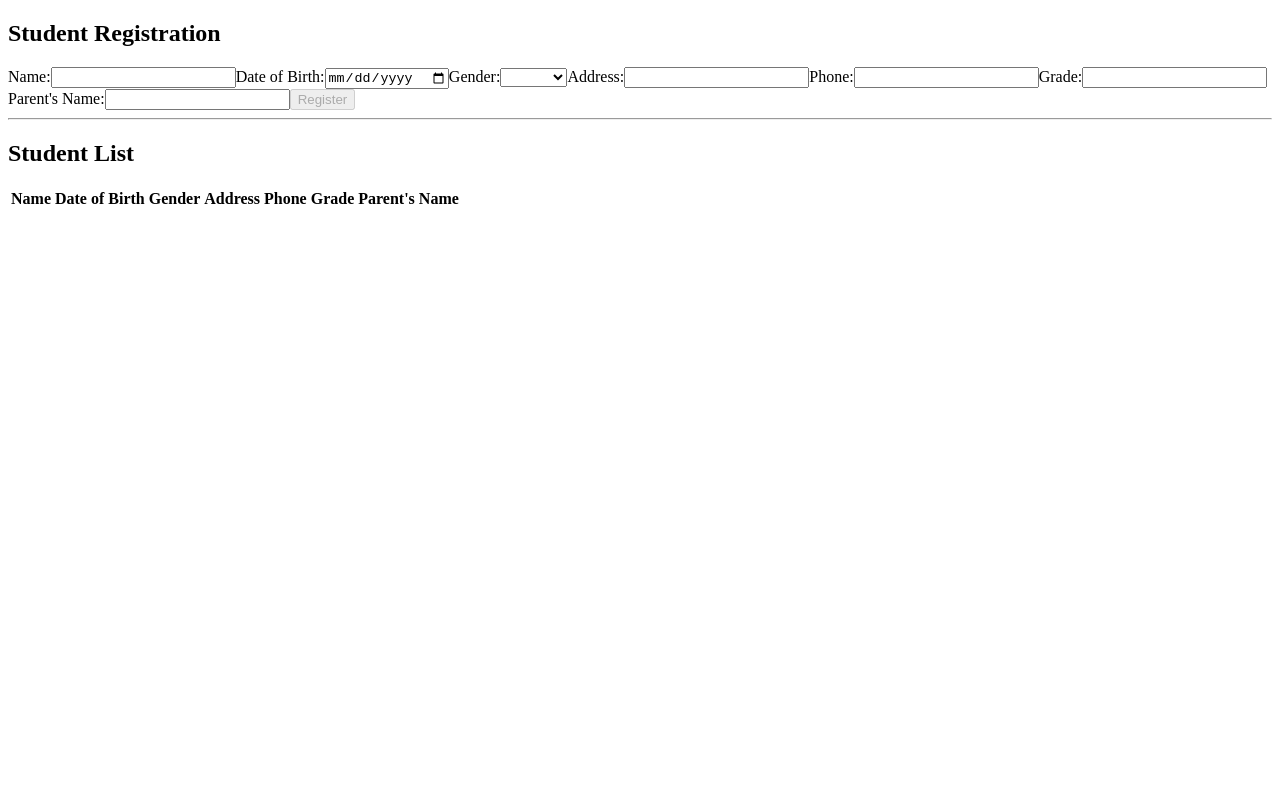
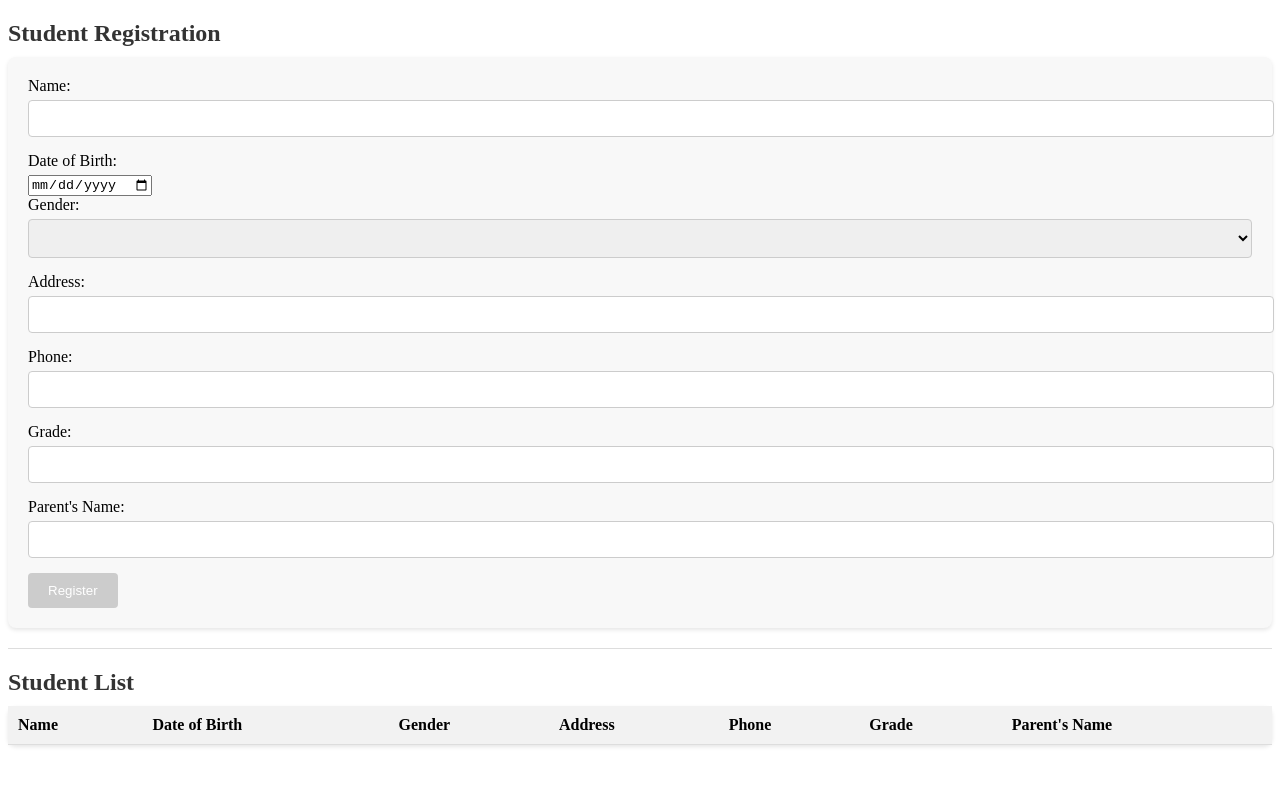
Before and after one commit to ou786/Student-Registration-app, an Angular app: page / in a window 1280 px wide. Shown: the top 786 px of the page. Built offline with nearby package versions, Linux system fonts and the light colour scheme.

Commit message:
Update app.component.css and student-registration.component.css

```diff
--- a/src/app/app.component.css
+++ b/src/app/app.component.css
@@ -0,0 +1,82 @@
+/* Styles for Student Registration form */
+form {
+  margin-bottom: 20px;
+  background-color: #f8f8f8;
+  padding: 20px;
+  border-radius: 8px;
+  box-shadow: 0 2px 4px rgba(0, 0, 0, 0.1);
+}
+
+label {
+  display: block;
+  margin-bottom: 5px;
+}
+
+input[type="text"],
+select {
+  width: 100%;
+  padding: 10px;
+  margin-bottom: 15px;
+  border: 1px solid #ccc;
+  border-radius: 4px;
+}
+
+button[type="submit"] {
+  padding: 10px 20px;
+  background-color: #4caf50;
+  color: white;
+  border: none;
+  border-radius: 4px;
+  cursor: pointer;
+  transition: background-color 0.3s ease;
+}
+
+button[type="submit"]:disabled {
+  background-color: #ccc;
+  cursor: not-allowed;
+}
+
+button[type="submit"]:hover {
+  background-color: #45a049;
+}
+
+/* Styles for Student List table */
+table {
+  width: 100%;
+  border-collapse: collapse;
+  margin-bottom: 20px;
+  background-color: #f8f8f8;
+  border-radius: 8px;
+  box-shadow: 0 2px 4px rgba(0, 0, 0, 0.1);
+}
+
+th,
+td {
+  padding: 10px;
+  text-align: left;
+  border-bottom: 1px solid #ddd;
+}
+
+th {
+  background-color: #f2f2f2;
+}
+
+tr:nth-child(even) {
+  background-color: #f9f9f9;
+}
+
+tr:hover {
+  background-color: #e5e5e5;
+}
+
+/* Additional Styles */
+h2 {
+  color: #333;
+  margin-bottom: 10px;
+}
+
+hr {
+  border: none;
+  border-top: 1px solid #ddd;
+  margin: 20px 0;
+}
--- a/src/app/student-registration/student-registration.component.css
+++ b/src/app/student-registration/student-registration.component.css
@@ -0,0 +1,82 @@
+/* Styles for Student Registration form */
+form {
+  margin-bottom: 20px;
+  background-color: #f8f8f8;
+  padding: 20px;
+  border-radius: 8px;
+  box-shadow: 0 2px 4px rgba(0, 0, 0, 0.1);
+}
+
+label {
+  display: block;
+  margin-bottom: 5px;
+}
+
+input[type="text"],
+select {
+  width: 100%;
+  padding: 10px;
+  margin-bottom: 15px;
+  border: 1px solid #ccc;
+  border-radius: 4px;
+}
+
+button[type="submit"] {
+  padding: 10px 20px;
+  background-color: #4caf50;
+  color: white;
+  border: none;
+  border-radius: 4px;
+  cursor: pointer;
+  transition: background-color 0.3s ease;
+}
+
+button[type="submit"]:disabled {
+  background-color: #ccc;
+  cursor: not-allowed;
+}
+
+button[type="submit"]:hover {
+  background-color: #45a049;
+}
+
+/* Styles for Student List table */
+table {
+  width: 100%;
+  border-collapse: collapse;
+  margin-bottom: 20px;
+  background-color: #f8f8f8;
+  border-radius: 8px;
+  box-shadow: 0 2px 4px rgba(0, 0, 0, 0.1);
+}
+
+th,
+td {
+  padding: 10px;
+  text-align: left;
+  border-bottom: 1px solid #ddd;
+}
+
+th {
+  background-color: #f2f2f2;
+}
+
+tr:nth-child(even) {
+  background-color: #f9f9f9;
+}
+
+tr:hover {
+  background-color: #e5e5e5;
+}
+
+/* Additional Styles */
+h2 {
+  color: #333;
+  margin-bottom: 10px;
+}
+
+hr {
+  border: none;
+  border-top: 1px solid #ddd;
+  margin: 20px 0;
+}
```
